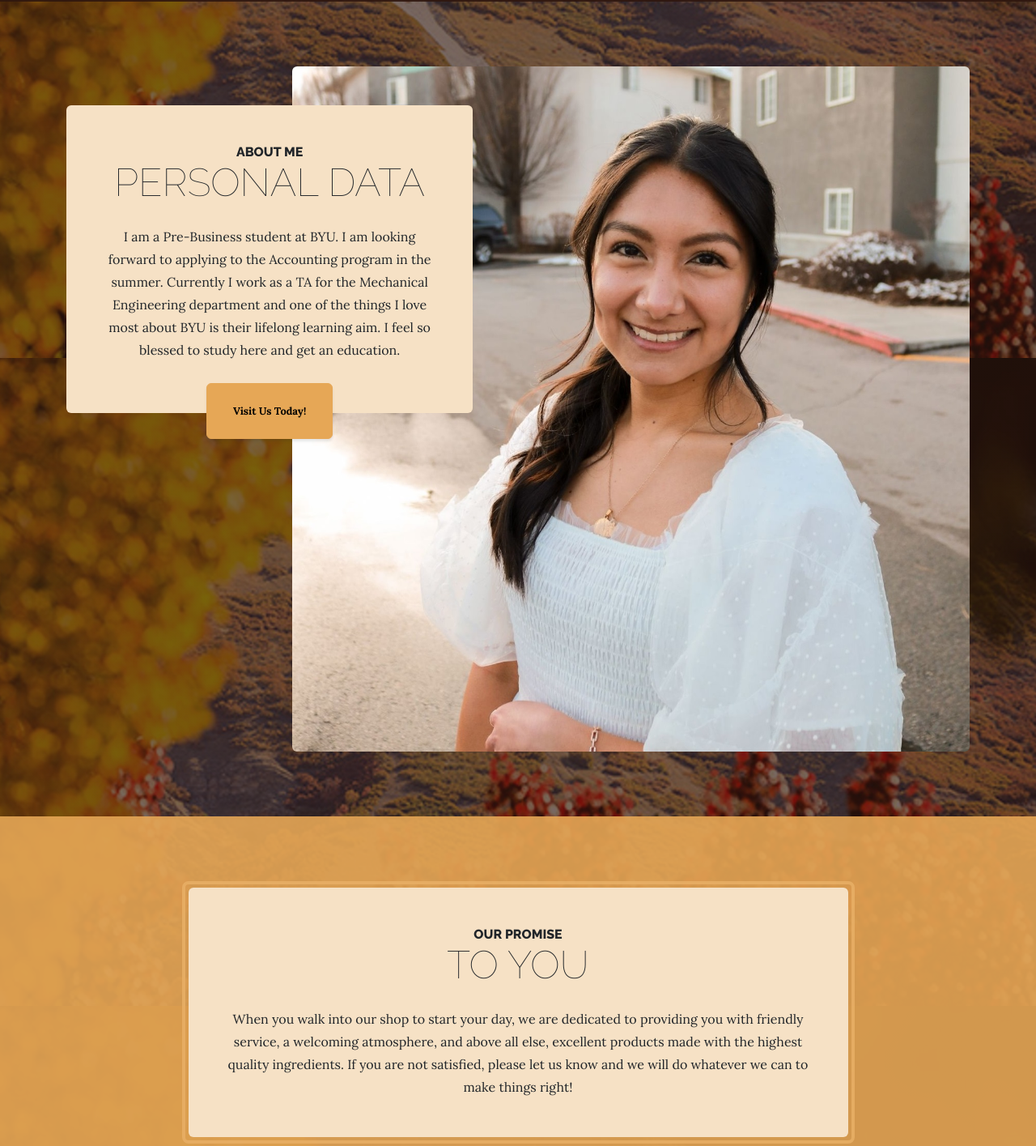
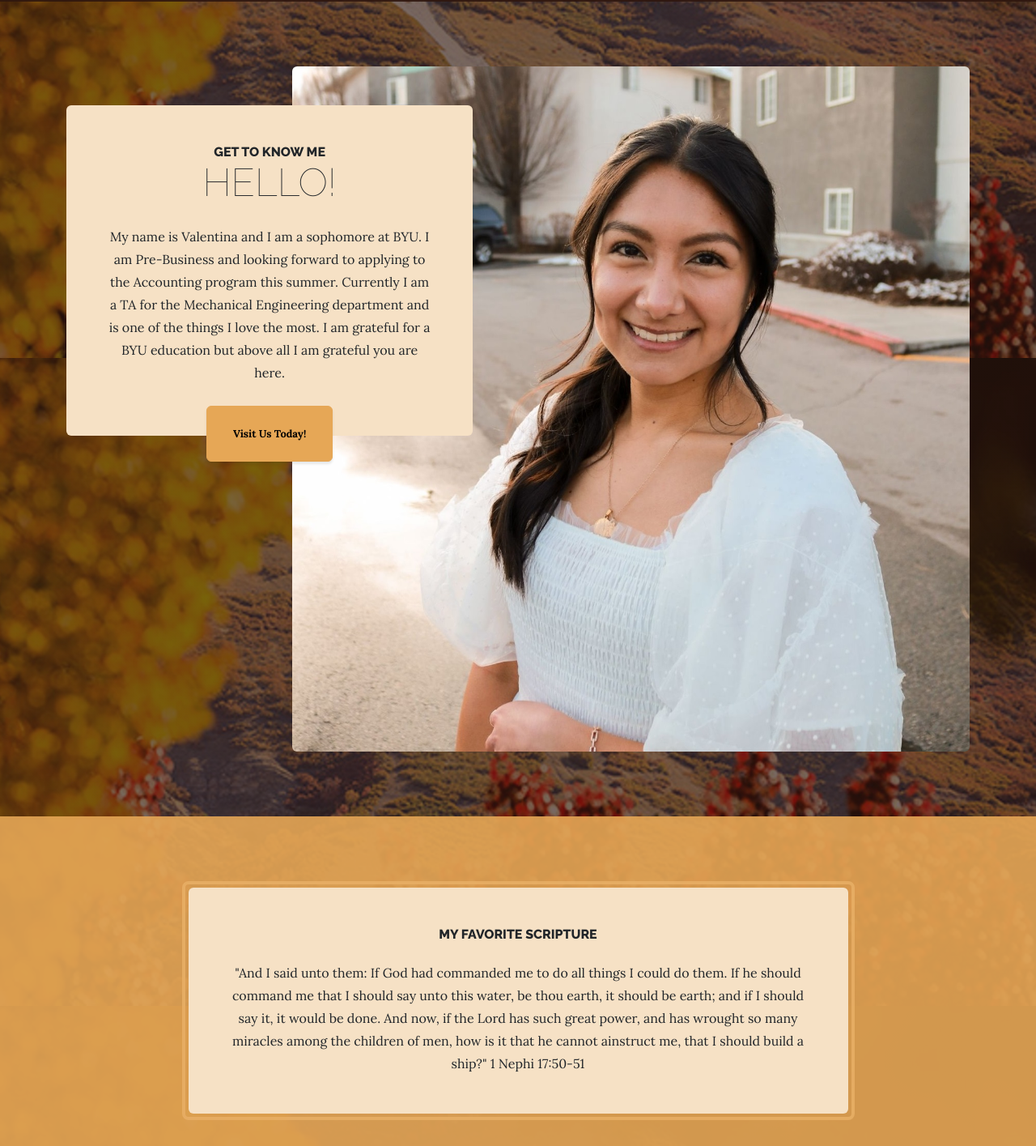
Before and after one commit to valeduyo/is201, a plain HTML site: page index.html in a window 1280 px wide. Shown: the part 358-1773 px from the top of the page at 81% size. Drawn offline with nearby package versions, Linux system fonts and the light colour scheme.

Commit message:
Add files via upload

```diff
--- a/index.html
+++ b/index.html
@@ -16,7 +16,7 @@
     <body>
         <header>
             <h1 class="site-heading text-center text-faded d-none d-lg-block">
-                <span class="site-heading-upper text-primary mb-3">My Resume</span>
+                <span class="site-heading-upper text-primary mb-3">About me</span>
                 <span class="site-heading-lower">Valentina Duenas</span>
             </h1>
         </header>
@@ -42,10 +42,10 @@
                     <img class="intro-img img-fluid mb-3 mb-lg-0 rounded" src="assets/img/intro.jpg" alt="..." />
                     <div class="intro-text left-0 text-center bg-faded p-5 rounded">
                         <h2 class="section-heading mb-4">
-                            <span class="section-heading-upper">About me</span>
-                            <span class="section-heading-lower">Personal Data</span>
+                            <span class="section-heading-upper">Get to know me</span>
+                            <span class="section-heading-lower">Hello!</span>
                         </h2>
-                        <p class="mb-3">I am a Pre-Business student at BYU. I am looking forward to applying to the Accounting program in the summer. Currently I work as a TA for the Mechanical Engineering department and one of the things I love most about BYU is their lifelong learning aim. I feel so blessed to study here and get an education. </p>
+                        <p class="mb-3">My name is Valentina and I am a sophomore at BYU. I am Pre-Business and looking forward to applying to the Accounting program this summer. Currently I am a TA for the Mechanical Engineering department and is one of the things I love the most. I am grateful for a BYU education but above all I am grateful you are here. </p>
                         <div class="intro-button mx-auto"><a class="btn btn-primary btn-xl" href="#!">Visit Us Today!</a></div>
                     </div>
                 </div>
@@ -57,10 +57,9 @@
                     <div class="col-xl-9 mx-auto">
                         <div class="cta-inner bg-faded text-center rounded">
                             <h2 class="section-heading mb-4">
-                                <span class="section-heading-upper">Our Promise</span>
-                                <span class="section-heading-lower">To You</span>
+                                <span class="section-heading-upper">My favorite scripture</span>
                             </h2>
-                            <p class="mb-0">When you walk into our shop to start your day, we are dedicated to providing you with friendly service, a welcoming atmosphere, and above all else, excellent products made with the highest quality ingredients. If you are not satisfied, please let us know and we will do whatever we can to make things right!</p>
+                            <p class="mb-0">"And I said unto them: If God had commanded me to do all things I could do them. If he should command me that I should say unto this water, be thou earth, it should be earth; and if I should say it, it would be done. And now, if the Lord has such great power, and has wrought so many miracles among the children of men, how is it that he cannot ainstruct me, that I should build a ship?" 1 Nephi 17:50-51</p>
                         </div>
                     </div>
                 </div>
```
